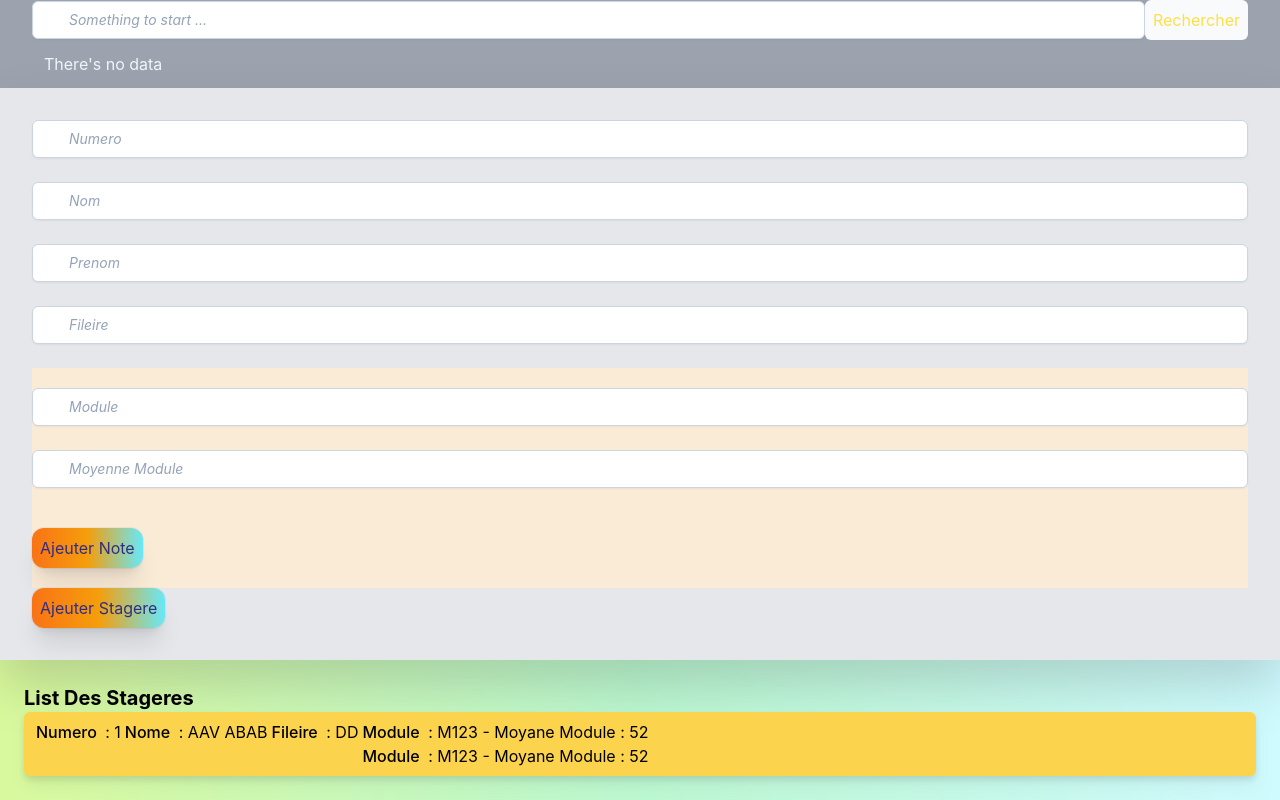
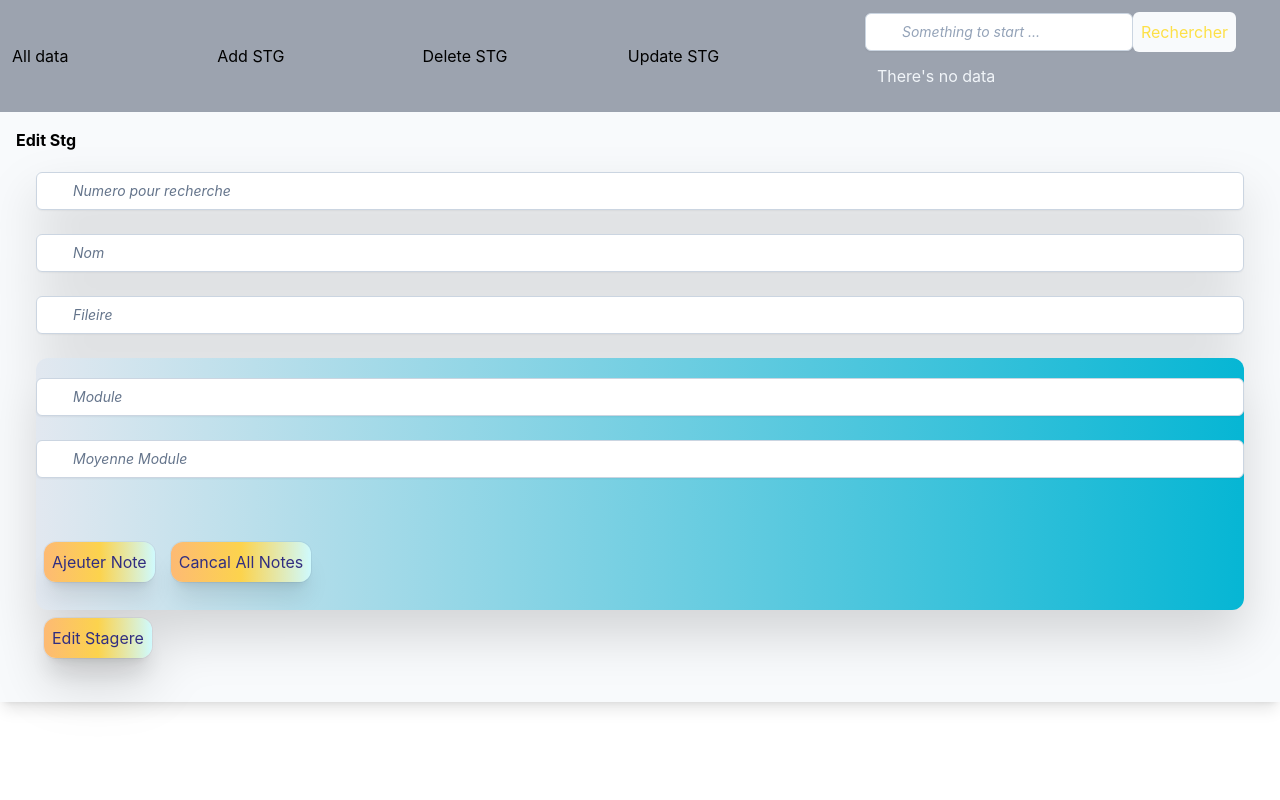
Before and after one commit to abdellahaarab/ReduxToolkitApp, a React (Create React App) app: page /edit in a window 1280 px wide. Built offline with nearby package versions, Linux system fonts and the light colour scheme.

Commit message:
add routeng in app & appbar

```diff
--- a/src/App.js
+++ b/src/App.js
@@ -7,18 +7,22 @@ import ListDesStagers from './Componnant/ListDesStagers';
 import FormDelete from './Componnant/FormDelete';
 import FormEditStg from './Componnant/FormEditStg';
 import Appbar from './section/appbar';
+import { BrowserRouter as Router, Routes , Route  } from 'react-router-dom';
 
 
 function App() {
 
   return (
     <Provider store={store}>
+      <Router>
         <Appbar/>
-         <FormDajeuter  />
-         <ListDesStagers/>
-       {/* <FormDelete/>
-
-        <FormEditStg/> */}
+        <Routes>
+          <Route path="/" element={<ListDesStagers/>}/>
+          <Route path="/ajeuter" element={<FormDajeuter  />} />
+          <Route path='/delete' element={<FormDelete/>}/>
+          <Route path='/edit' element={<FormEditStg/>}/>
+        </Routes>
+      </Router>
     </Provider>
   );
 }
--- a/src/Componnant/FormEditStg.js
+++ b/src/Componnant/FormEditStg.js
@@ -7,7 +7,7 @@ function FormEditStg() {
     const inputStyle = "placeholder:italic placeholder:text-slate-500 block bg-white w-full border border-slate-300 rounded-md py-2 pl-9 pr-3 shadow-sm focus:outline-none focus:border-sky-500 focus:ring-sky-500 focus:ring-1 sm:text-sm"
     const buttonStyle ="bg-gradient-to-r from-orange-300 via-amber-300 to-cyan-100 m-2 text-indigo-900 dark:bg-slate-900 rounded-xl p-2 ring-1 ring-slate-900/5 shadow-xl"
 
-    const data = useSelector(state=>state.stagere.stageres)
+    // const data = useSelector(state=>state.stagere.stageres)
     const dispatch = useDispatch()
 
     const [Numero,setNumero] = useState("")
--- a/src/section/appbar.js
+++ b/src/section/appbar.js
@@ -1,10 +1,27 @@
 import React from 'react'
 import FormRechercher from '../Componnant/FormRechercher'
+import { Link } from 'react-router-dom'
 
 function Appbar() {
   return (
-    <div className='bg-gray-400'>
-        <FormRechercher/>
+    <div className='bg-gray-400 flex items-center p-3'>
+        <div className='flex-1'>
+           <ul  className='flex'>
+              <li className='flex-1'>
+                <Link to="/"> All data </Link>
+              </li>
+              <li className='flex-1' >
+                <Link to="/ajeuter">Add STG</Link>
+              </li>
+              <li className='flex-1' >
+                <Link to="/delete">Delete STG</Link>
+              </li>
+              <li className='flex-1' >
+                <Link to="/edit">Update STG</Link>
+              </li>
+           </ul>
+        </div>
+        <FormRechercher className='flex-5'/>
     </div>
   )
 }
```
